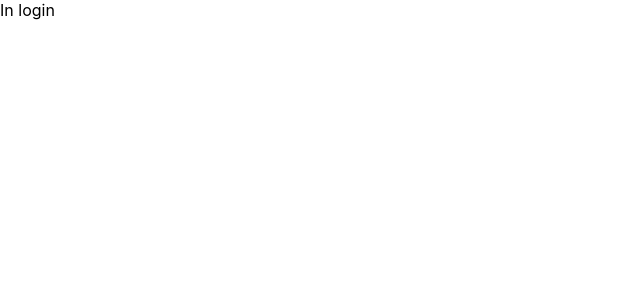
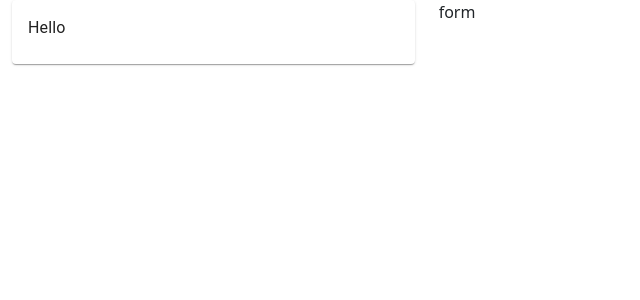
Before and after one commit to BishalRaj/OurPortfolio-frontend, a React (Create React App) app: page / in a window 1280 px wide. Shown: the top 300 px of the page, without its empty margins (0-640 px from the left). Built offline with nearby package versions, Linux system fonts and the light colour scheme.

Commit message:
bootstrap

```diff
--- a/package.json
+++ b/package.json
@@ -10,10 +10,13 @@
     "@testing-library/jest-dom": "^5.11.4",
     "@testing-library/react": "^11.1.0",
     "@testing-library/user-event": "^12.1.10",
+    "bootstrap": "^5.1.3",
     "react": "^17.0.2",
+    "react-bootstrap": "^2.0.0",
     "react-dom": "^17.0.2",
     "react-router-dom": "^5.3.0",
     "react-scripts": "4.0.3",
+    "reactstrap": "^8.10.0",
     "web-vitals": "^1.0.1"
   },
   "scripts": {
--- a/src/App.css
+++ /dev/null
@@ -1,38 +0,0 @@
-.App {
-  text-align: center;
-}
-
-.App-logo {
-  height: 40vmin;
-  pointer-events: none;
-}
-
-@media (prefers-reduced-motion: no-preference) {
-  .App-logo {
-    animation: App-logo-spin infinite 20s linear;
-  }
-}
-
-.App-header {
-  background-color: #282c34;
-  min-height: 100vh;
-  display: flex;
-  flex-direction: column;
-  align-items: center;
-  justify-content: center;
-  font-size: calc(10px + 2vmin);
-  color: white;
-}
-
-.App-link {
-  color: #61dafb;
-}
-
-@keyframes App-logo-spin {
-  from {
-    transform: rotate(0deg);
-  }
-  to {
-    transform: rotate(360deg);
-  }
-}
--- a/src/App.js
+++ b/src/App.js
@@ -1,5 +1,3 @@
-import logo from "./logo.svg";
-import "./App.css";
 import { Fragment } from "react";
 import { Switch, BrowserRouter } from "react-router-dom";
 import ProtectedRoute from "./utils/protectedRoute";
@@ -27,6 +25,7 @@ function App() {
             isLoggedIn={isLoggedIn}
             title={"Register"}
             path={"/register"}
+            exact={true}
             component={RegisterPage}
           />
         </Switch>
--- a/src/index.css
+++ b/src/index.css
@@ -1,13 +1,14 @@
 body {
   margin: 0;
-  font-family: -apple-system, BlinkMacSystemFont, 'Segoe UI', 'Roboto', 'Oxygen',
-    'Ubuntu', 'Cantarell', 'Fira Sans', 'Droid Sans', 'Helvetica Neue',
+  padding: 0;
+  font-family: -apple-system, BlinkMacSystemFont, "Segoe UI", "Roboto", "Oxygen",
+    "Ubuntu", "Cantarell", "Fira Sans", "Droid Sans", "Helvetica Neue",
     sans-serif;
   -webkit-font-smoothing: antialiased;
   -moz-osx-font-smoothing: grayscale;
 }
 
 code {
-  font-family: source-code-pro, Menlo, Monaco, Consolas, 'Courier New',
+  font-family: source-code-pro, Menlo, Monaco, Consolas, "Courier New",
     monospace;
 }
--- a/src/pages/login.jsx
+++ b/src/pages/login.jsx
@@ -1,7 +1,24 @@
 import React from "react";
-
+import { Col, Container, Row } from "reactstrap";
+import Card from "@mui/material/Card";
+import { CardContent, Typography } from "@mui/material";
 const Login = () => {
-  return <div>In login</div>;
+  return (
+    <Container fluid>
+      <Row>
+        <Col lg={4} md={4} sm={4}>
+          <Card>
+            <CardContent>
+              <Typography>Hello</Typography>
+            </CardContent>
+          </Card>
+        </Col>
+        <Col lg={8} md={8} sm={8}>
+          form
+        </Col>
+      </Row>
+    </Container>
+  );
 };
 
 export default Login;
```
Also changed, not shown: src/index.js (+7 -7 lines), src/logo.svg (deleted), 1 other file (tests, documents, lock files or other folders).
